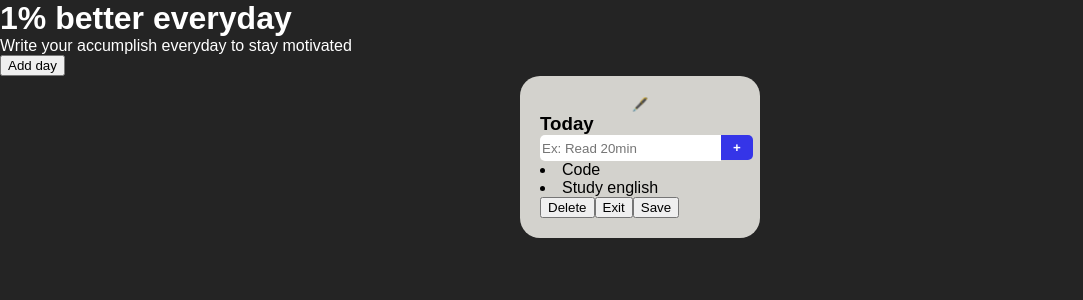
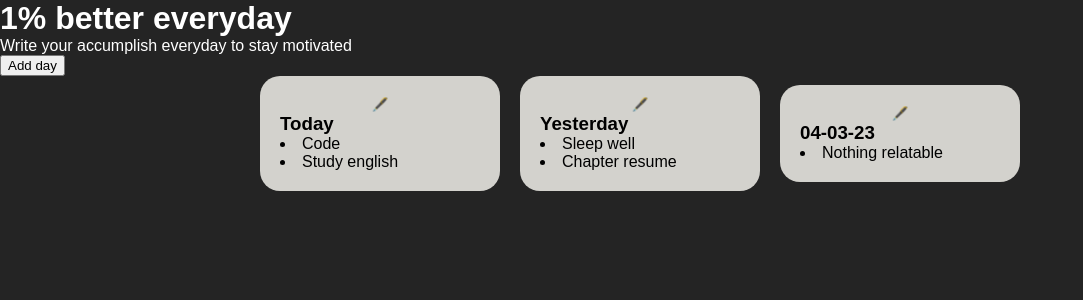
Before and after one commit to LuiguiDev/Accumbens, a React (Vite) app in the folder Accumbens/: page / in a window 1280 px wide. Shown: the top 300 px of the page, without its empty margins (0-1083 px from the left). Built offline with nearby package versions, Linux system fonts and the light colour scheme.

Commit message:
Why im so good at coding

```diff
--- a/Accumbens/src/App.jsx
+++ b/Accumbens/src/App.jsx
@@ -4,18 +4,37 @@ import { Card } from './Components/Card';
 import { v4 as uuidv4 } from 'uuid';
 
 function App() {
-  const initialState = JSON.parse(localStorage.getItem('achivements')) || [    {
+  const initialState = JSON.parse(localStorage.getItem('achivements')) || [
+    {
       day: 'Today',
       task: ['Code', 'Study english'],
     }
   ];
   const [achivements, setAchivements] = useState([
     {
+      id: uuidv4(),
       date: 'Today',
       content: ['Code', 'Study english'],
       editable: false
+    },
+    {
+      id: uuidv4(),
+      date: 'Yesterday',
+      content: ['Sleep well', 'Chapter resume'],
+      editable: false
+    },
+    {
+      id: uuidv4(),
+      date: '04-03-23',
+      content: ['Nothing relatable'],
+      editable: false
     }
   ]);
+
+  function changeAchivementsState (newState) {
+    setAchivements(newState);
+  }
+
 
   return (
     <>
@@ -31,15 +50,12 @@ function App() {
         </div>
       </header>
       <main className="tonalli_list">
-        {achivements.map(element => {
-          return(
         <Card
           key={uuidv4()}
           achivements={achivements}
           id={uuidv4()}
+          changeAchivementsState={changeAchivementsState}
         />
-          )
-        })}
       </main>
     </>
   )
--- a/Accumbens/src/Components/Card.jsx
+++ b/Accumbens/src/Components/Card.jsx
@@ -2,40 +2,68 @@ import { useState } from 'react';
 import '../styles/card.css';
 import { v4 as uuid } from 'uuid';
 
-function Day ({ date, content, editable }) {
-  function editTonalli() {
+function Day ({ dayContent, state, changeAchivementsState}) {
+  function editTonalli (selectedId) {
+    const newState = structuredClone(state)
+    const findedIndex = state.findIndex(({id}) => id === selectedId);
+    const findedCard = newState[findedIndex]
 
+    if(!findedCard) return
+    if(findedCard) {
+      findedCard.editable = !findedCard.editable
+      changeAchivementsState(newState)
+    }
   };
-  function manageDelete() {};
+  function manageSubmit (e) {
+    e.preventDefault();
+
+    const newState = structuredClone(state);
+    const inputValue = e.target[0].value;
+    const finded = newState.find(({id}) => id === dayContent.id)
+
+    finded.content.push(inputValue)
+    changeAchivementsState(newState)
+  }
+  function manageDelete() {
+    if(confirm('Are you sure you want to delete this entire day?')){
+      const newState = state.filter(({id}) => id != dayContent.id);
+
+      changeAchivementsState(newState)
+    }else{
+      console.log('Keep editing')
+    }
+  };
   function manageExit () {};
   function manageSave () {};
 
   return (
     <div className="paper">
-    <button className='edit' onClick={editTonalli}>🖋️</button>
-    <h3>{date}</h3>
-      <form >
+    <button className='edit' onClick={() => editTonalli(dayContent.id)}>🖋️</button>
+    <h3>{dayContent.date}</h3>
+    {dayContent.editable &&
+      <form onSubmit={manageSubmit}>
         <input type="text" placeholder='Ex: Read 20min' />
         <button className='add'>+</button>
       </form>
-      {content.map(task => {
+    }
+    {dayContent.content.map(task => {
       return (
         <li key={uuid()}>{task}</li>
       )
     })}
+    {dayContent.editable &&
       <div className='edit_buttons'>
         <button className='delete' onClick={manageDelete}>Delete</button>
         <button className='exit' onClick={manageExit}>Exit</button>
         <button className='save' onClick={manageSave}>Save</button>
       </div>
+    }
   </div>
 
   )
 }
 
-export function Card({ achivements, id }) {
-  console.log(achivements)
-
+export function Card({ achivements, changeAchivementsState}) {
   function getDate () {
     const date = new Date();
     const dd = date.getDate();
@@ -69,9 +97,9 @@ export function Card({ achivements, id }) {
           return (
             <Day
               key={uuid()}
-              date={element.date}
-              content={element.content}
-              editable={element.editable}
+              dayContent={element}
+              state={achivements}
+              changeAchivementsState={changeAchivementsState}
             />
           )
         })
```
Lines whose indentation alone changed are shown as unchanged.
